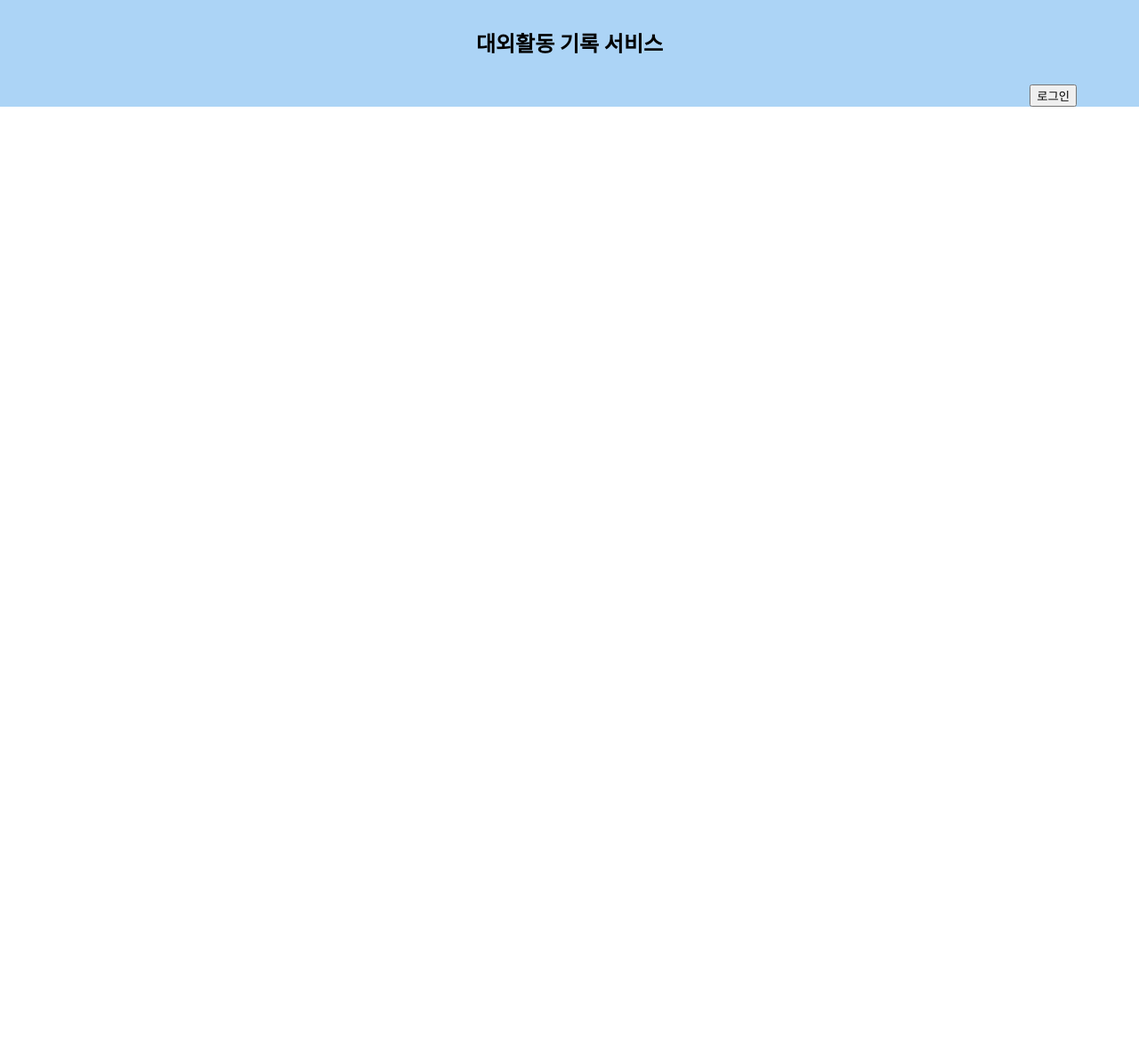
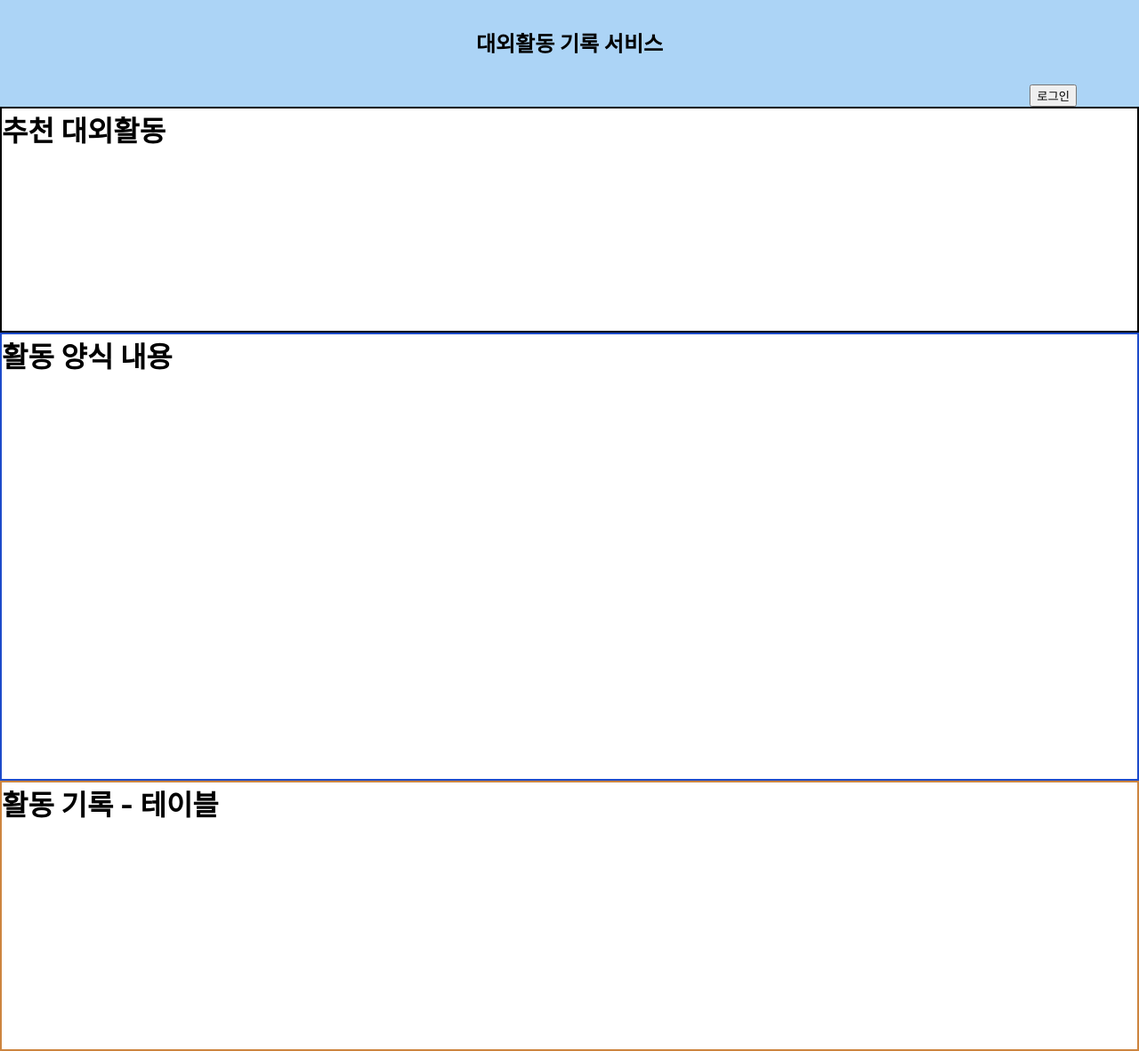
Before and after one commit to jkmn0823/sgs4_test, a React (Create React App) app in the folder client/: page / in a window 1280 px wide. Shown: the whole page at 89% size. Before the commit the page ends 800 px from the top, so only its background shows below. Built offline with nearby package versions, Linux system fonts and the light colour scheme.

Commit message:
위치선정

```diff
--- /dev/null
+++ b/client/src/css/Activity.css
@@ -0,0 +1,4 @@
+.Program_h{
+  height: 250px;
+  border: 2px solid black;
+}
--- a/client/src/css/Home.css
+++ b/client/src/css/Home.css
@@ -1,8 +1,9 @@
 .Home{
-  background-color: #ACD4F6;
+
   margin: 0;
 }
 .Home-header{
+  background-color: #ACD4F6;
   padding: 0 70px;
 }
 .Home_tittle{
--- /dev/null
+++ b/client/src/css/Main.css
@@ -0,0 +1,4 @@
+.M_body{
+  height: 500px;
+  border: 2px solid rgb(29, 75, 202);
+}
--- /dev/null
+++ b/client/src/css/Record.css
@@ -0,0 +1,4 @@
+.M_foot{
+  height: 300px;
+  border: 2px solid peru;
+}
--- /dev/null
+++ b/client/src/page/Activity.js
@@ -0,0 +1,22 @@
+import "../css/Activity.css"
+import Main from "./Main";
+import Record from "./Record";
+function Activity(){
+
+  return(
+    <div className="Program">
+      <div className="Program_h">
+        <h1>추천 대외활동</h1>
+      </div>
+      <div className="Program_b">
+        <Main/>
+      </div>
+      <div className="Program_f">
+        <Record/>
+      </div>
+
+    </div>
+  );
+}
+
+export default Activity;
--- a/client/src/page/Home.js
+++ b/client/src/page/Home.js
@@ -1,6 +1,7 @@
 import { Link, useNavigate } from "react-router-dom";
 import axios from "axios";
 import "../css/Home.css";
+import Activity from "./Activity";
 
 function Home() {
   const user = JSON.parse(localStorage.getItem("user"));
@@ -44,6 +45,9 @@ function Home() {
           )}
         </div>
       </div>
+      <div className="main_body">
+        <Activity/>
+      </div>
     </div>
   );
 }
--- /dev/null
+++ b/client/src/page/Main.js
@@ -0,0 +1,11 @@
+import "../css/Main.css"
+
+function Main(){
+  return(
+    <div className="M_body">
+      <h1> 활동 양식 내용</h1>
+    </div>
+  );
+}
+
+export default Main;
--- /dev/null
+++ b/client/src/page/Record.js
@@ -0,0 +1,12 @@
+import "../css/Record.css";
+
+function Record(){
+  return(
+    <div className="M_foot">
+      <h1>활동 기록 - 테이블</h1>
+    </div>
+  );
+
+}
+
+export default Record;
```
